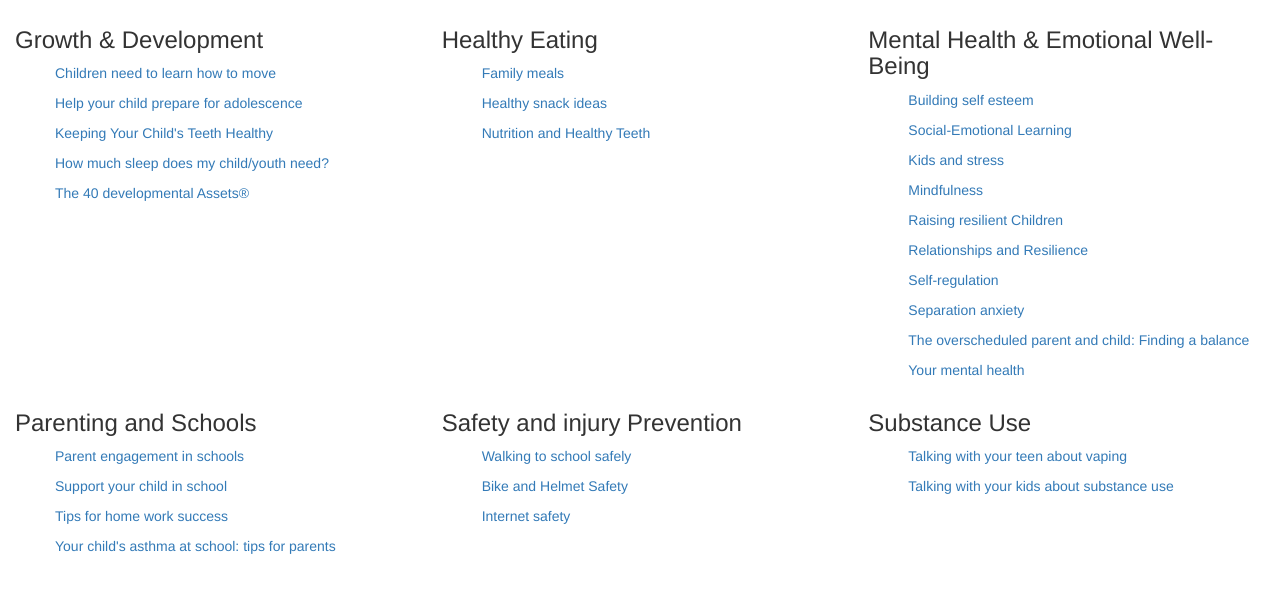
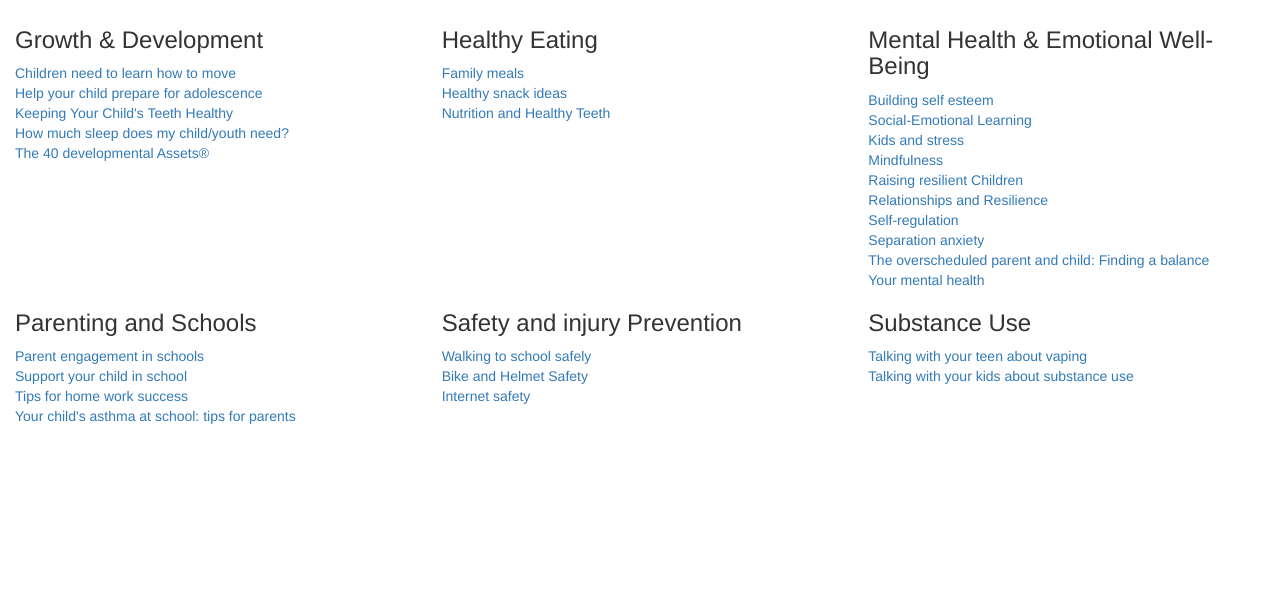
Before and after one commit to ericnjanga/Case-Study-3, a website built with webpack: page _pages/9.html in a window 1280 px wide. Shown: the part 106-698 px from the top of the page. Built offline with nearby package versions, Linux system fonts and the light colour scheme; a script that the page names is missing.

Commit message:
bootstrap class removed. ul replaced with div

```diff
--- a/_pages/9.html
+++ b/_pages/9.html
@@ -44,46 +44,46 @@
           <div class="bottom-section-spacer">
             <h3>Growth & Development</h3>
 
-            <ul class="no-padding">
+            <div>
               <a
                 class="text-icon text-icon-before icon-external"
                 target="_blank"
                 href=""
                 >Children need to learn how to move</a
               >
-            </ul>
-            <ul class="no-padding">
+            </div>
+            <div>
               <a
                 class="text-icon text-icon-before icon-external"
                 target="_blank"
                 href=""
                 >Help your child prepare for adolescence</a
               >
-            </ul>
-            <ul class="no-padding">
+            </div>
+            <div>
               <a
                 class="text-icon text-icon-before icon-external"
                 target="_blank"
                 href=""
                 >Keeping Your Child's Teeth Healthy</a
               >
-            </ul>
-            <ul class="no-padding">
+            </div>
+            <div>
               <a
                 class="text-icon text-icon-before icon-external"
                 target="_blank"
                 href=""
                 >How much sleep does my child/youth need?</a
               >
-            </ul>
-            <ul class="no-padding">
+            </div>
+            <div>
               <a
                 class="text-icon text-icon-before icon-external"
                 target="_blank"
                 href=""
                 >The 40 developmental Assets&reg;
               </a>
-            </ul>
+            </div>
           </div>
         </div>
 
@@ -91,30 +91,30 @@
           <div class="bottom-section-spacer">
             <h3>Healthy Eating</h3>
 
-            <ul class="no-padding">
+            <div>
               <a
                 class="text-icon text-icon-before icon-external"
                 target="_blank"
                 href=""
                 >Family meals
               </a>
-            </ul>
-            <ul class="no-padding">
+            </div>
+            <div>
               <a
                 class="text-icon text-icon-before icon-external"
                 target="_blank"
                 href=""
                 >Healthy snack ideas</a
               >
-            </ul>
-            <ul class="no-padding">
+            </div>
+            <div>
               <a
                 class="text-icon text-icon-before icon-external"
                 target="_blank"
                 href=""
                 >Nutrition and Healthy Teeth</a
               >
-            </ul>
+            </div>
           </div>
         </div>
 
@@ -122,86 +122,86 @@
           <div class="bottom-section-spacer">
             <h3>Mental Health & Emotional Well-Being</h3>
 
-            <ul class="no-padding">
+            <div>
               <a
                 class="text-icon text-icon-before icon-external"
                 target="_blank"
                 href=""
                 >Building self esteem</a
               >
-            </ul>
-            <ul class="no-padding">
+            </div>
+            <div>
               <a
                 class="text-icon text-icon-before icon-external"
                 target="_blank"
                 href=""
                 >Social-Emotional Learning</a
               >
-            </ul>
-            <ul class="no-padding">
+            </div>
+            <div>
               <a
                 class="text-icon text-icon-before icon-external"
                 target="_blank"
                 href=""
                 >Kids and stress</a
               >
-            </ul>
-            <ul class="no-padding">
+            </div>
+            <div>
               <a
                 class="text-icon text-icon-before icon-external"
                 target="_blank"
                 href=""
                 >Mindfulness
               </a>
-            </ul>
-            <ul class="no-padding">
+            </div>
+            <div>
               <a
                 class="text-icon text-icon-before icon-external"
                 target="_blank"
                 href=""
                 >Raising resilient Children
               </a>
-            </ul>
-            <ul class="no-padding">
+            </div>
+            <div>
               <a
                 class="text-icon text-icon-before icon-external"
                 target="_blank"
                 href=""
                 >Relationships and Resilience
               </a>
-            </ul>
-            <ul class="no-padding">
+            </div>
+            <div>
               <a
                 class="text-icon text-icon-before icon-external"
                 target="_blank"
                 href=""
                 >Self-regulation
               </a>
-            </ul>
-            <ul class="no-padding">
+            </div>
+            <div>
               <a
                 class="text-icon text-icon-before icon-external"
                 target="_blank"
                 href=""
                 >Separation anxiety
               </a>
-            </ul>
-            <ul class="no-padding">
+            </div>
+            <div>
               <a
                 class="text-icon text-icon-before icon-external"
                 target="_blank"
                 href=""
                 >The overscheduled parent and child: Finding a balance
               </a>
-            </ul>
-            <ul class="no-padding">
+            </div>
+            <div>
               <a
                 class="text-icon text-icon-before icon-external"
                 target="_blank"
                 href=""
                 >Your mental health
               </a>
-            </ul>
+            </div>
           </div>
         </div>
       </div>
@@ -210,38 +210,38 @@
           <div class="bottom-section-spacer">
             <h3>Parenting and Schools</h3>
 
-            <ul class="no-padding">
+            <div>
               <a
                 class="text-icon text-icon-before icon-external"
                 target="_blank"
                 href=""
                 >Parent engagement in schools
               </a>
-            </ul>
-            <ul class="no-padding">
+            </div>
+            <div>
               <a
                 class="text-icon text-icon-before icon-external"
                 target="_blank"
                 href=""
                 >Support your child in school</a
               >
-            </ul>
-            <ul class="no-padding">
+            </div>
+            <div>
               <a
                 class="text-icon text-icon-before icon-external"
                 target="_blank"
                 href=""
                 >Tips for home work success</a
               >
-            </ul>
-            <ul class="no-padding">
+            </div>
+            <div>
               <a
                 class="text-icon text-icon-before icon-external"
                 target="_blank"
                 href=""
                 >Your child's asthma at school: tips for parents</a
               >
-            </ul>
+            </div>
           </div>
         </div>
 
@@ -249,52 +249,52 @@
           <div class="bottom-section-spacer">
             <h3>Safety and injury Prevention</h3>
 
-            <ul class="no-padding">
+            <div>
               <a
                 class="text-icon text-icon-before icon-external"
                 target="_blank"
                 href=""
                 >Walking to school safely
               </a>
-            </ul>
-            <ul class="no-padding">
+            </div>
+            <div>
               <a
                 class="text-icon text-icon-before icon-external"
                 target="_blank"
                 href=""
                 >Bike and Helmet Safety</a
               >
-            </ul>
-            <ul class="no-padding">
+            </div>
+            <div>
               <a
                 class="text-icon text-icon-before icon-external"
                 target="_blank"
                 href=""
                 >Internet safety</a
               >
-            </ul>
+            </div>
           </div>
         </div>
         <div class="col-md-4 col-sm-12">
           <div class="bottom-section-spacer">
             <h3>Substance Use</h3>
 
-            <ul class="no-padding">
+            <div>
               <a
                 class="text-icon text-icon-before icon-external"
                 target="_blank"
                 href=""
                 >Talking with your teen about vaping
               </a>
-            </ul>
-            <ul class="no-padding">
+            </div>
+            <div>
               <a
                 class="text-icon text-icon-before icon-external"
                 target="_blank"
                 href=""
                 >Talking with your kids about substance use</a
               >
-            </ul>
+            </div>
           </div>
         </div>
       </div>
--- a/styles/framework/_bootstrap-overwrite.scss
+++ b/styles/framework/_bootstrap-overwrite.scss
@@ -51,7 +51,3 @@
     text-decoration: underline !important;
   }
 }
-
-.no-padding {
-  padding-left: 0px;
-}
```
